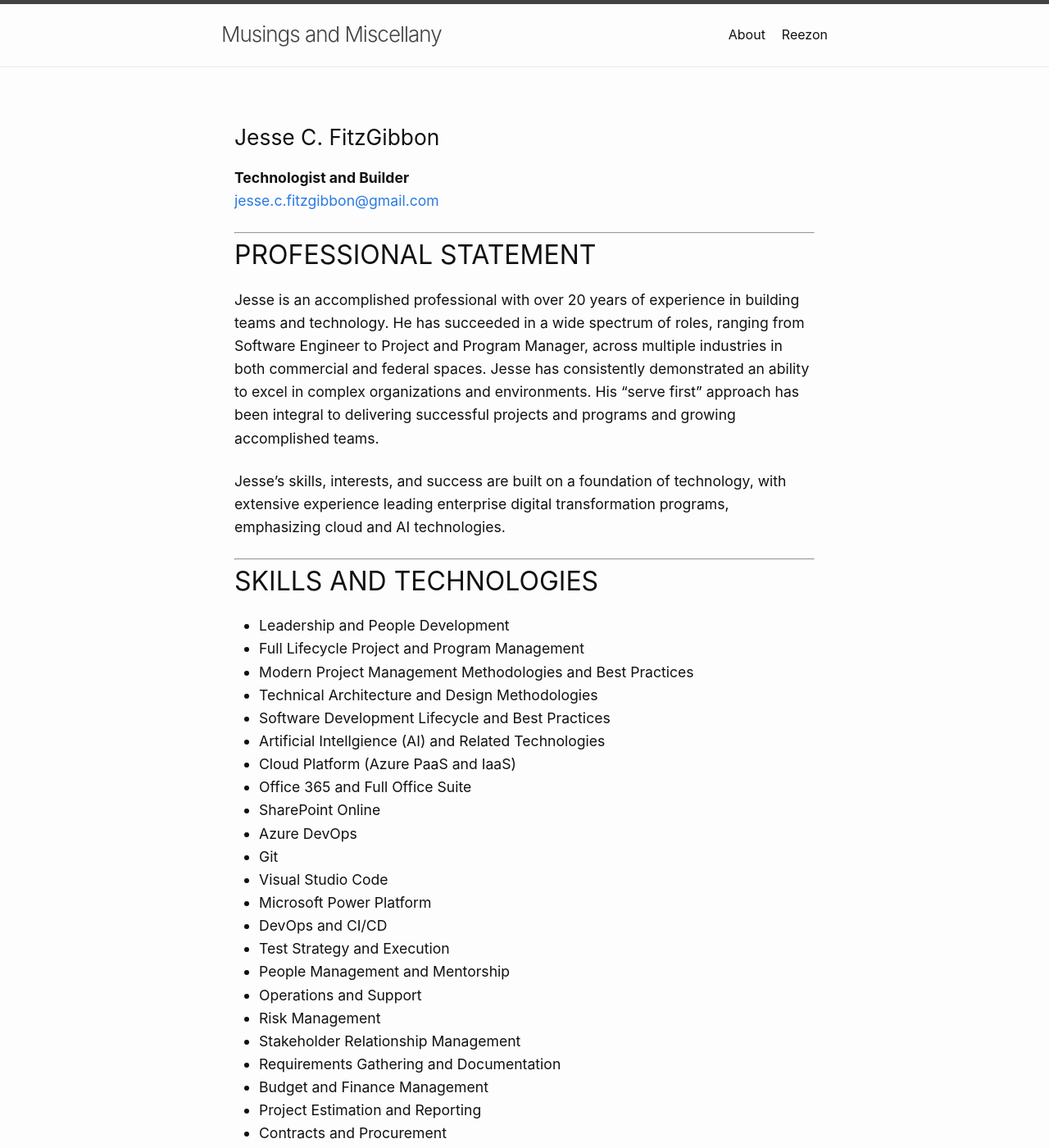
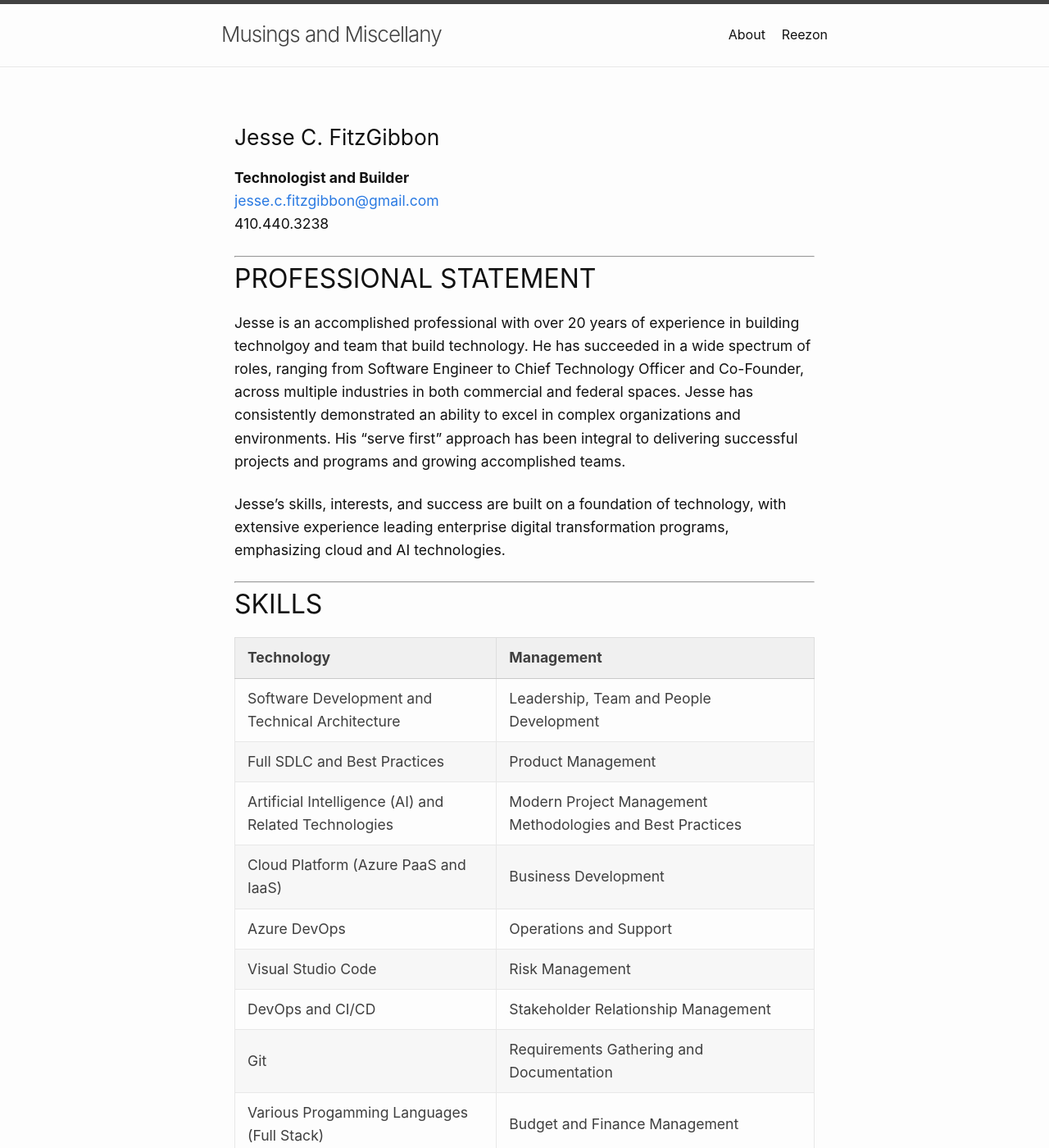
Before and after one commit to jessefitz/sidespins, a Jekyll site: the page built from work/2024-resume.md, in a window 1280 px wide and 1400 px high. Shown: the whole window at 82% size. Built offline with Jekyll 4.4.1, drawn with Linux system fonts in a browser that asks for light colours; some of the changed text lies outside the part shown.

Commit message:
refresh profile and resume

```diff
--- a/work/2024-resume.md
+++ b/work/2024-resume.md
@@ -7,43 +7,34 @@ title: Resume
 
 **Technologist and Builder**
 [jesse.c.fitzgibbon@gmail.com](mailto:jesse.c.fitzgibbon@gmail.com)
+410.440.3238
 
 ---
 
 ## PROFESSIONAL STATEMENT
 
-Jesse is an accomplished professional with over 20 years of experience in building teams and technology. He has succeeded in a wide spectrum of roles, ranging from Software Engineer to Project and Program Manager, across multiple industries in both commercial and federal spaces. Jesse has consistently demonstrated an ability to excel in complex organizations and environments. His “serve first” approach has been integral to delivering successful projects and programs and growing accomplished teams.
+Jesse is an accomplished professional with over 20 years of experience in building technolgoy and team that build technology. He has succeeded in a wide spectrum of roles, ranging from Software Engineer to Chief Technology Officer and Co-Founder, across multiple industries in both commercial and federal spaces. Jesse has consistently demonstrated an ability to excel in complex organizations and environments. His “serve first” approach has been integral to delivering successful projects and programs and growing accomplished teams.
 
 Jesse’s skills, interests, and success are built on a foundation of technology, with extensive experience leading enterprise digital transformation programs, emphasizing cloud and AI technologies.
 
 ---
 
-## SKILLS AND TECHNOLOGIES
+## SKILLS
 
-- Leadership and People Development
-- Full Lifecycle Project and Program Management
-- Modern Project Management Methodologies and Best Practices
-- Technical Architecture and Design Methodologies
-- Software Development Lifecycle and Best Practices
-- Artificial Intellgience (AI) and Related Technologies
-- Cloud Platform (Azure PaaS and IaaS)
-- Office 365 and Full Office Suite
-- SharePoint Online
-- Azure DevOps
-- Git
-- Visual Studio Code
-- Microsoft Power Platform
-- DevOps and CI/CD
-- Test Strategy and Execution
-- People Management and Mentorship
-- Operations and Support
-- Risk Management
-- Stakeholder Relationship Management
-- Requirements Gathering and Documentation
-- Budget and Finance Management
-- Project Estimation and Reporting
-- Contracts and Procurement
-- Change Management
+| **Technology** | **Management** |
+| --- | --- |
+| Software Development and Technical Architecture | Leadership, Team and People Development |
+| Full SDLC and Best Practices | Product Management |
+| Artificial Intelligence (AI) and Related Technologies | Modern Project Management Methodologies and Best Practices |
+| Cloud Platform (Azure PaaS and IaaS) | Business Development |
+| Azure DevOps| Operations and Support |
+| Visual Studio Code | Risk Management |
+| DevOps and CI/CD  | Stakeholder Relationship Management |
+| Git | Requirements Gathering and Documentation |
+| Various Progamming Languages (Full Stack) | Budget and Finance Management |
+| IT Operations and Strategy | Project Estimation and Reporting |
+| Office 365| Contracts and Procurement |
+| Test Strategy and Execution | Change Management |
 
 ---
 
```
Also changed, not shown: reezon.md (+1 -1 lines), work/consulting-profile.md (deleted, +0 -47 lines), work/professional-profile.md (added, +60 -0 lines).
